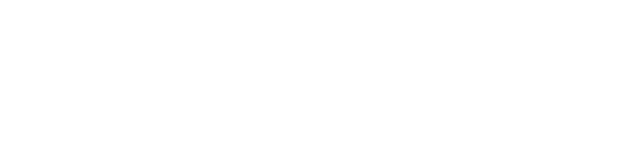
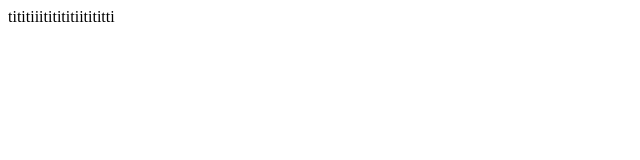
Before and after one commit to suhanshaikh33/personalPortfolio, a plain HTML site: page index.html in a window 1280 px wide. Shown: the whole page, without its empty margins (0-640 px from the left). Drawn offline with Linux system fonts and the light colour scheme.

Commit message:
remotecm

```diff
--- a/index.html
+++ b/index.html
@@ -10,3 +10,4 @@
 </body>
 </html>
 <html><html/>
+tititiiititititiitititti
```
